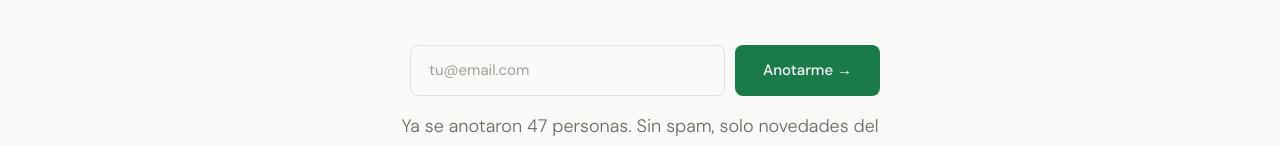
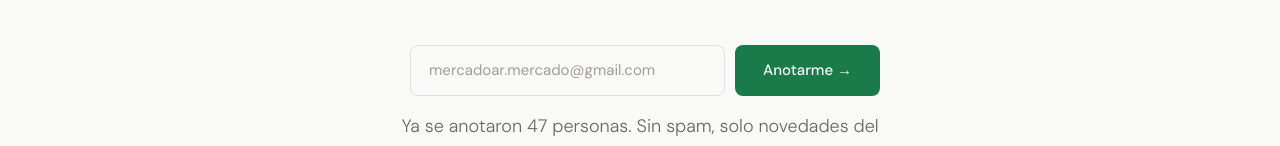
Before and after one commit to fernandosan2/mercadoAR, a plain HTML site: page index.html in a window 1280 px wide. Shown: the part 498-644 px from the top of the page. Drawn offline with nearby package versions, Linux system fonts and the light colour scheme; no server answers; a script that the page names is missing.

Commit message:
Add files via upload

```diff
--- a/index.html
+++ b/index.html
@@ -645,7 +645,7 @@
       </p>
       <div class="waitlist-form" id="waitlist">
         <form action="https://formspree.io/f/tu_id_aca" method="POST"></form>
-        <input type="email" id="email-input" placeholder="tu@email.com" />
+        <input type="email" id="email-input" placeholder="mercadoar.mercado@gmail.com" />
         <button onclick="submitWaitlist()">Anotarme →</button>
       </div>
       <div class="success-msg" id="success-msg">
```
